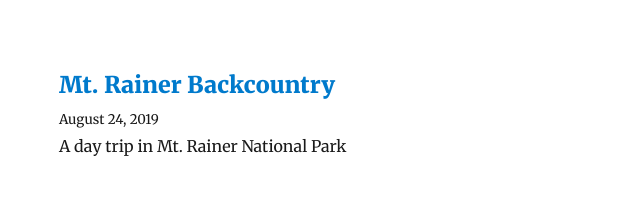
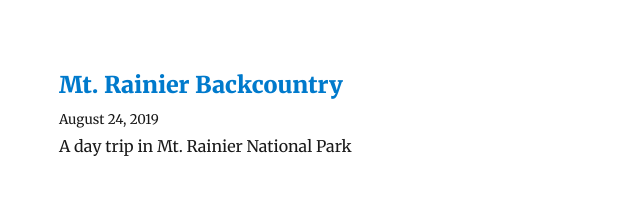
Before and after one commit to dryzhkov/motolog, a Gatsby site: page / in a window 1280 px wide. Shown: the part 194-404 px from the top of the page, without its empty margins (266-906 px from the left). Built offline with nearby package versions, Linux system fonts and the light colour scheme; Gatsby itself is replaced by a stand-in of ours; some packages are replaced by stand-ins of ours.

Commit message:
fixed typo

```diff
--- a/content/blog/mt-rainer-backcountry/index.md
+++ b/content/blog/mt-rainier-backcountry/index.md
@@ -1,7 +1,7 @@
 ---
-title: Mt. Rainer Backcountry
+title: Mt. Rainier Backcountry
 date: "2019-08-24"
-description: "A day trip in Mt. Rainer National Park"
+description: "A day trip in Mt. Rainier National Park"
 ---
 
 Took a day trip to Mt. Rainier National Park more specifically Naches Pass on hwy 410.
```
Also changed, not shown: content/blog/mt-rainier-backcountry/naches_pass.jpg (renamed from content/blog/mt-rainer-backcountry/naches_pass.jpg), content/blog/mt-rainier-backcountry/route.png (renamed from content/blog/mt-rainer-backcountry/route.png).
